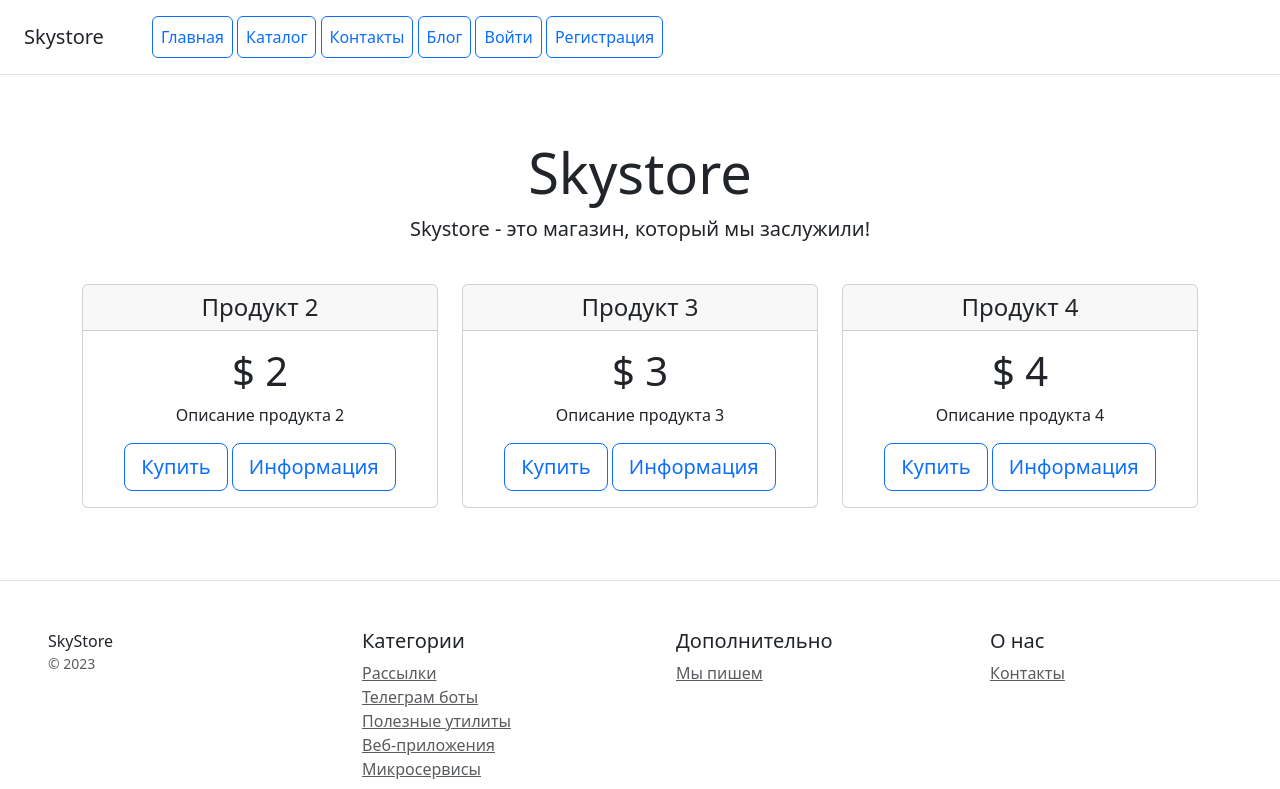
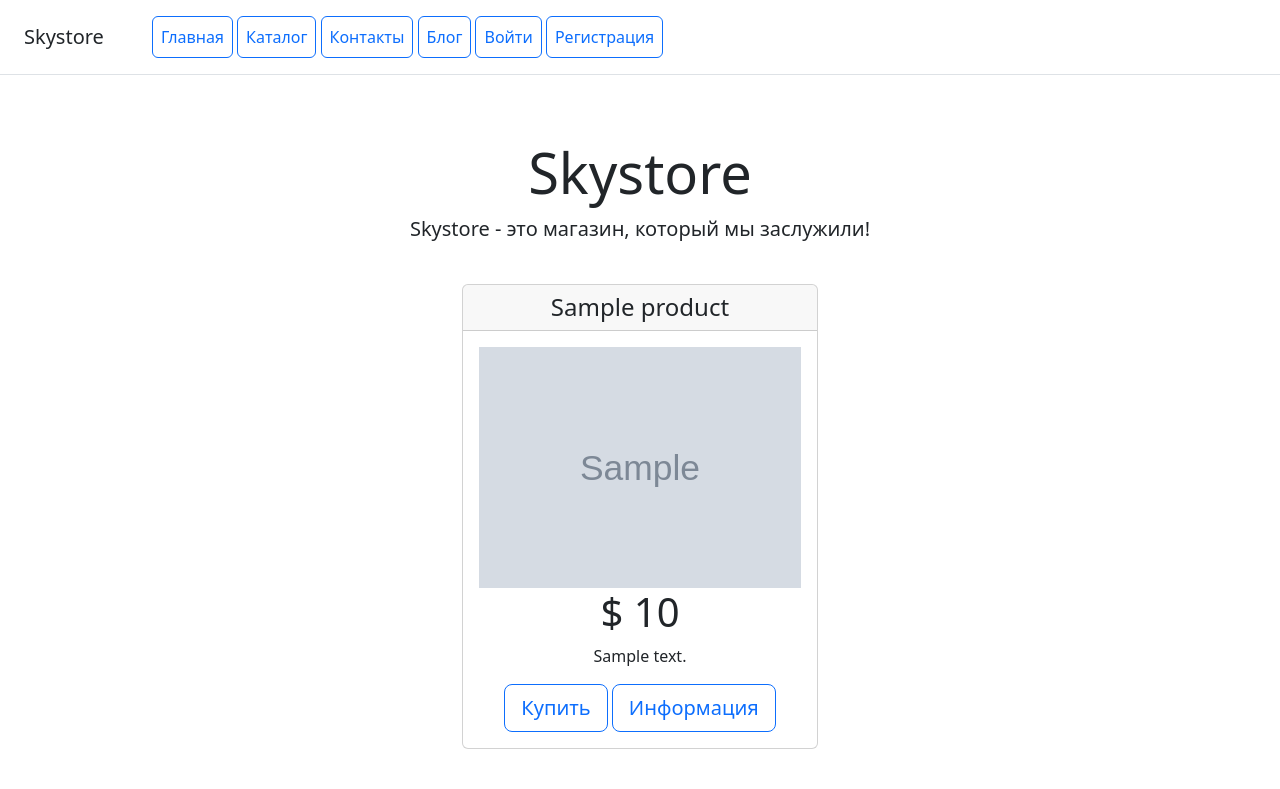
Before and after one commit to Psyduck-duck/internet_shop_project, a Django app: page /catalog/home/ in a window 1280 px wide. Shown: the top 789 px of the page. Run offline with Django 5.2, Linux system fonts and the light colour scheme; data comes from the database, SQL or seed files in the repository; tables that the repository leaves empty hold one stand-in row (values such as "Sample post"); grey boxes marked "Sample" are stand-in pictures; parts of the project's set-up code (start-up, migrations or seed data) failed here and were passed over; some libraries are stand-ins or nearby versions.

Commit message:
промежуточный результат

```diff
--- a/catalog/models.py
+++ b/catalog/models.py
@@ -1,4 +1,5 @@
 from django.db import models
+from users.models import CustomUser
 
 
 class Category(models.Model):
@@ -21,6 +22,8 @@
     category = models.ForeignKey(Category, on_delete=models.CASCADE, related_name='products',
                                  verbose_name='название категории')
     price = models.IntegerField(verbose_name='цена')
+    is_published = models.BooleanField(default=False, verbose_name='опубликован')
+    owner = models.ForeignKey(CustomUser, on_delete=models.CASCADE, related_name='products', verbose_name='владелец')
     create_date = models.DateField(auto_now=True, verbose_name='дата создания')
     lust_change_date = models.DateField(auto_now_add=True, verbose_name='дата последнего изменения')
 
@@ -31,6 +34,9 @@
         verbose_name = 'продукт'
         verbose_name_plural = 'продукты'
         ordering = ['name']
+        permissions = [
+            ('can_unpublish_product', 'Can unpublish product')
+        ]
 
 
 class Contact(models.Model):
--- a/catalog/templates/catalog/home.html
+++ b/catalog/templates/catalog/home.html
@@ -10,6 +10,8 @@
     <div class="row text-center justify-content-center">
 
         {% for product in products|slice:":6" %}
+
+        {% if product.is_published %}
 
         <div class="col-12 col-sm-6 col-lg-4 ">
             <div class="card mb-4 box-shadow">
@@ -28,6 +30,8 @@
             </div>
         </div>
 
+        {% endif %}
+
         {% endfor %}
     </div>
 </div>
--- a/catalog/views.py
+++ b/catalog/views.py
@@ -1,6 +1,7 @@
-from django.shortcuts import render
+from django.shortcuts import render, get_object_or_404, redirect
 from django.http import HttpResponse
 from django.urls import reverse_lazy
+from django.http import HttpResponseForbidden
 
 from .models import Product, Contact
 from django.views.generic import ListView, DetailView, View, CreateView, UpdateView, DeleteView
@@ -17,38 +18,43 @@
     context_object_name = 'products'
 
 
-class ProductsListView(LoginRequiredMixin, PermissionRequiredMixin ,ListView):
+class ProductsListView(LoginRequiredMixin, ListView):
     model = Product
     template_name = 'catalog/products_list.html'
     context_object_name = 'products'
-    permission_required = 'catalog.view_product'
+    login_url = reverse_lazy('users:login')
 
 
-class ProductCreateView(LoginRequiredMixin, PermissionRequiredMixin, CreateView):
+class ProductCreateView(LoginRequiredMixin, CreateView):
     model = Product
     template_name = 'catalog/product_form.html'
     form_class = ProductForm
     success_url = reverse_lazy('catalog:list')
     login_url = reverse_lazy('users:login')
-    permission_required = 'catalog.add_product'
 
 
-class ProductUpdateView(LoginRequiredMixin, PermissionRequiredMixin, UpdateView):
+class ProductUpdateView(LoginRequiredMixin, UpdateView):
     model = Product
     template_name = 'catalog/product_form.html'
     form_class = ProductForm
     success_url = reverse_lazy('catalog:list')
     login_url = reverse_lazy('users:login')
-    permission_required = 'catalog.change_product'
 
 
-class ProductDeleteView(LoginRequiredMixin, PermissionRequiredMixin, DeleteView):
+class ProductDeleteView(LoginRequiredMixin, DeleteView):
     model = Product
     template_name = 'catalog/product_delete.html'
     success_url = reverse_lazy('catalog:list')
     context_object_name = 'product'
     login_url = reverse_lazy('users:login')
-    permission_required = 'catalog.delete_product'
+
+    def post(self, request, product_id):
+        product = get_object_or_404(Product, id=product_id)
+        if request.user.has_perm('catalog.delete_product'):
+            product.delete()
+            return redirect('catalog:list')
+        else:
+            return HttpResponseForbidden('У вас нет прав для удаления продукта')
 
 
 class ProductDetailView(LoginRequiredMixin, PermissionRequiredMixin, DetailView):
```
Also changed, not shown: catalog/migrations/0007_product_is_published_product_owner.py (added), catalog/migrations/0008_alter_product_options.py (added), users/migrations/0002_alter_customuser_username.py (added).
